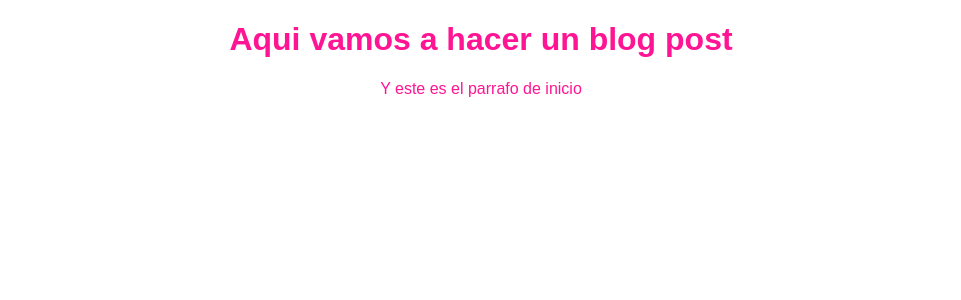
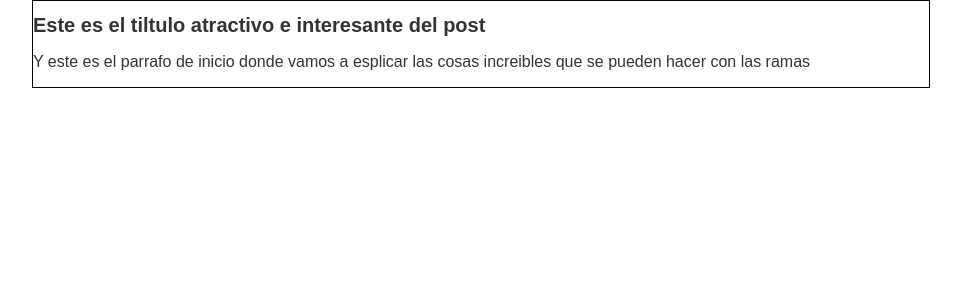
Before and after one commit to eidrwell/platzi, a PHP site: page /blogspot.html in a window 1280 px wide. Shown: the top 300 px of the page, without its empty margins (159-1120 px from the left). Run offline with PHP 8.4, Linux system fonts and the light colour scheme.

Commit message:
Commit al master del blogspot en su version mas reciente

```diff
--- a/Git/blogspot.html
+++ b/Git/blogspot.html
@@ -8,7 +8,11 @@
     <link rel="stylesheet" href="css/estilos.css">
 </head>
 <body>
-    <h1>Aqui vamos a hacer un blog post</h1>
-    <p>Y este es el parrafo de inicio</p>
+    <div id="container">
+        <div id="post">
+            <h1>Este es el tiltulo atractivo e interesante del post</h1>
+            <p>Y este es el parrafo de inicio donde vamos a esplicar las cosas increibles que se pueden hacer con las ramas</p>
+        </div>
+    </div>
 </body>
 </html>
--- a/Git/css/estilos.css
+++ b/Git/css/estilos.css
@@ -1,5 +1,20 @@
 body{
-    color: deeppink;
+    color: #333;
     text-align: center;
     font-family: "Arial";
+    font-size: 16px;
+    margin: 0px;
+    padding: 0;
 }
+
+#container{
+    width: 70%;
+    padding: lem;
+    text-align: left;
+    border: 1px solid #000;
+    margin: 0 auto;
+}
+
+#container h1{
+    font-size: 20px;
+}
```
